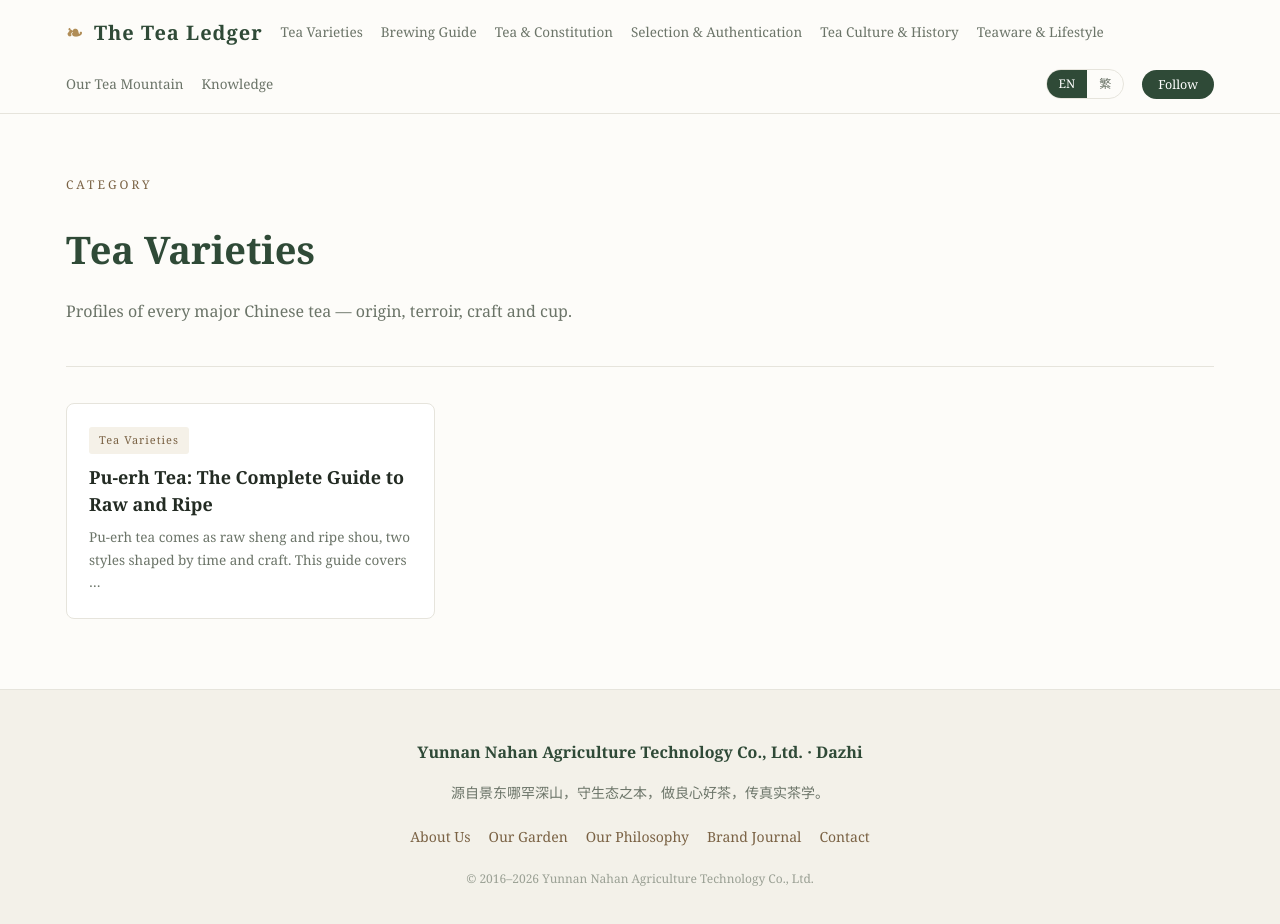
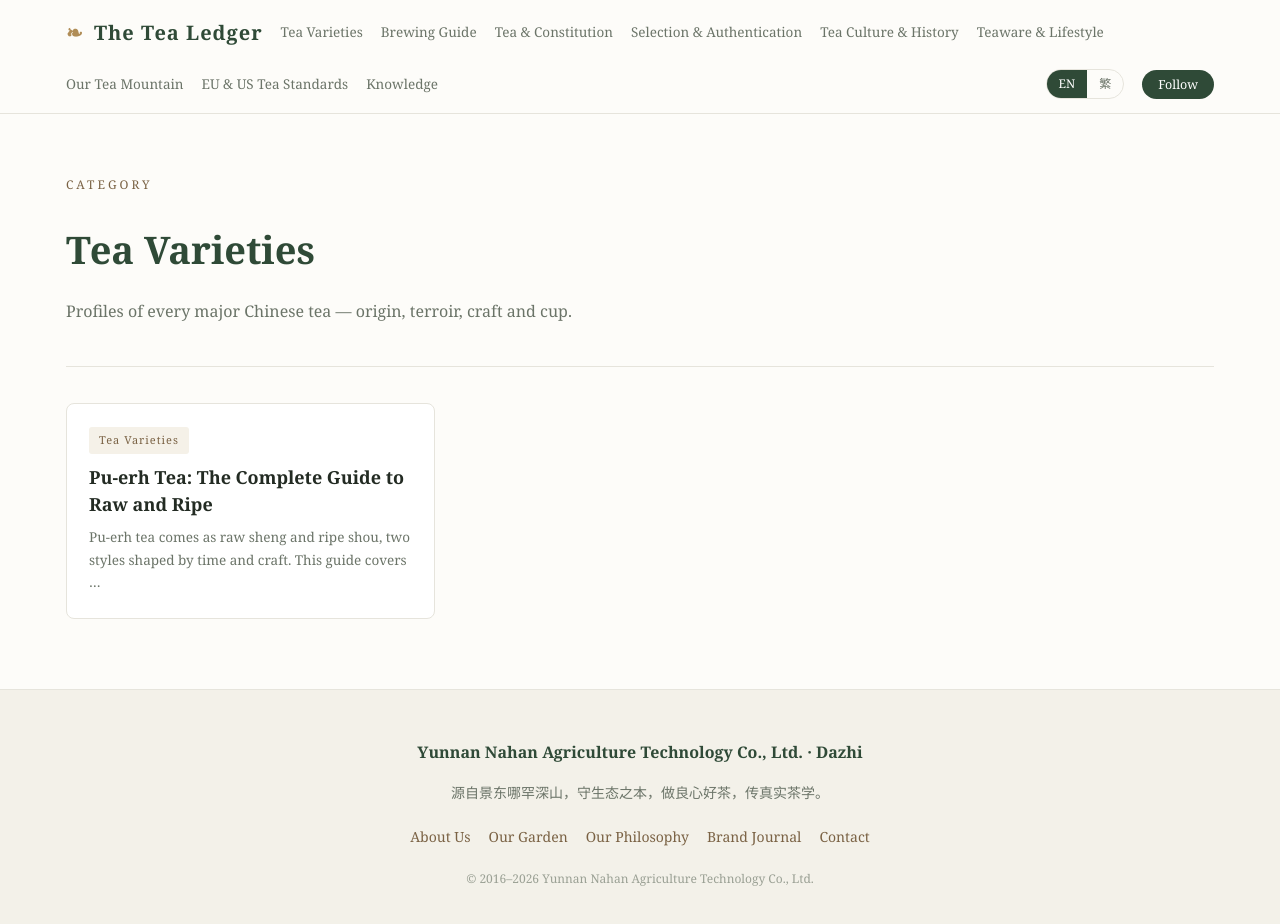
Before and after one commit to hanchaoqun8/dazi-encyclopedia, a plain HTML site: page site/category/varieties/index.html in a window 1280 px wide. Drawn offline with Linux system fonts and the light colour scheme.

Commit message:
sync site/category/varieties/index.html

```diff
--- a/site/category/varieties/index.html
+++ b/site/category/varieties/index.html
@@ -9,7 +9,7 @@
 <link rel="stylesheet" href="/assets/css/style.css"></head><body>
 <header class="top"><div class="top-in">
 <a class="brand" href="/"><span class="leaf">❧</span> The Tea Ledger</a>
-<a href="/category/varieties/">Tea Varieties</a><a href="/category/brewing/">Brewing Guide</a><a href="/category/wellness/">Tea & Constitution</a><a href="/category/buying/">Selection & Authentication</a><a href="/category/culture/">Tea Culture & History</a><a href="/category/teaware/">Teaware & Lifestyle</a><a href="/category/journal/">Our Tea Mountain</a><a href="/knowledge/">Knowledge</a>
+<a href="/category/varieties/">Tea Varieties</a><a href="/category/brewing/">Brewing Guide</a><a href="/category/wellness/">Tea & Constitution</a><a href="/category/buying/">Selection & Authentication</a><a href="/category/culture/">Tea Culture & History</a><a href="/category/teaware/">Teaware & Lifestyle</a><a href="/category/journal/">Our Tea Mountain</a><a href="/category/standards/">EU & US Tea Standards</a><a href="/knowledge/">Knowledge</a>
 <div class="lang-switch">
 <a href="/category/varieties/" class="active" title="English version">EN</a>
 <a href="/zh/category/varieties/" class="">繁</a></div>
```
